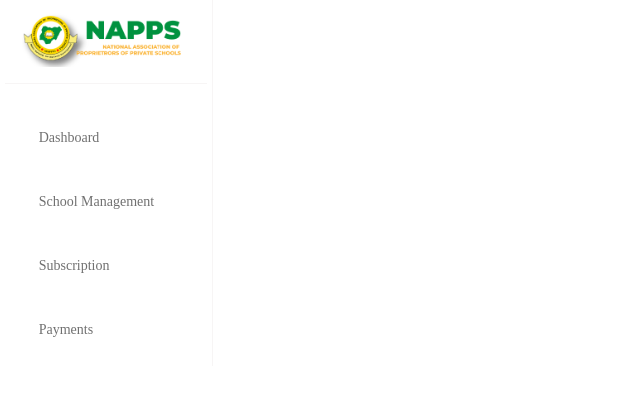
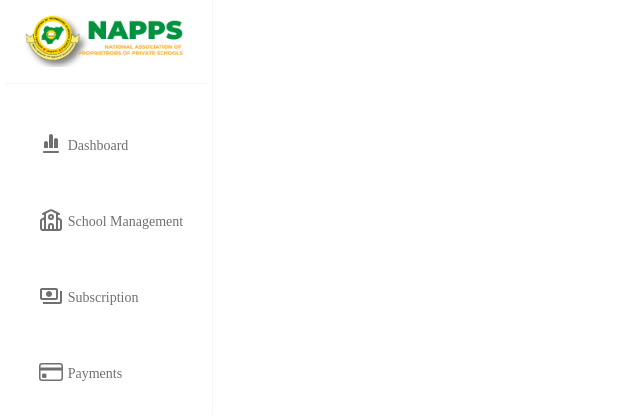
Before and after one commit to sarahnnanyelugo/napps, a React (Create React App) app: page /dashboard-layout in a window 1280 px wide. Shown: the top 420 px of the page, without its empty margins (0-640 px from the left). Built offline with nearby package versions, Linux system fonts and the light colour scheme.

Commit message:
adds wowjs

```diff
--- a/package.json
+++ b/package.json
@@ -14,6 +14,7 @@
     "react-chartjs-2": "^5.2.0",
     "react-countup": "^6.5.3",
     "react-dom": "^18.3.1",
+    "react-icons": "^5.2.1",
     "react-phone-number-input": "^3.4.3",
     "react-router-dom": "^6.10.0",
     "react-scripts": "5.0.1",
--- a/src/components/DashboardNav/DashboardNav.js
+++ b/src/components/DashboardNav/DashboardNav.js
@@ -2,6 +2,11 @@ import React from "react";
 import { Link, NavLink } from "react-router-dom";
 import "./dashboard-nav.scss";
 import Logo from "../../assets/images/logo.png";
+import { TiChartBar } from "react-icons/ti";
+import { LuSchool } from "react-icons/lu";
+import { BsCreditCard } from "react-icons/bs";
+import { MdOutlinePayments } from "react-icons/md";
+
 // import Icon1 from "../../assets/images/dash.svg";
 // import Icon2 from "../../assets/images/requests.svg";
 // import Icon3 from "../../assets/images/message.svg";
@@ -24,25 +29,36 @@ const DashboardNav = () => {
         <ul className="list-unstyled col-md-12 offset-md-2">
           <li>
             <NavLink to={"./admin-dashboard"} activeClassName="active">
-              {/* <img src={Icon2} width="20px" height="20px" /> */}
+              <span>
+                <TiChartBar />
+              </span>
               Dashboard
             </NavLink>
           </li>{" "}
           <li>
             <NavLink to={"./school-management"} activeClassName="active">
-              {/* <img src={Icon2} width="20px" height="20px" /> Product Requests */}
+              <span>
+                {" "}
+                <LuSchool />
+              </span>
               School Management
             </NavLink>
           </li>{" "}
           <li>
             <NavLink to={"./displayed-school"} activeClassName="active">
-              {/* <img src={Icon2} width="20px" height="20px" /> Orders */}
+              <span>
+                {" "}
+                <MdOutlinePayments />
+              </span>
               Subscription
             </NavLink>
           </li>{" "}
           <li>
             <NavLink to={"./messages"} activeClassName="active">
-              {/* <img src={Icon2} width="20px" height="20px" /> */}
+              <span>
+                {" "}
+                <BsCreditCard />
+              </span>
               Payments
             </NavLink>
           </li>{" "}
--- a/src/components/DashboardNav/dashboard-nav.scss
+++ b/src/components/DashboardNav/dashboard-nav.scss
@@ -13,9 +13,10 @@
     font-family: SoraM;
     font-size: 14px;
     width: 100% !important;
-    // line-height: 30px;
-    img {
+
+    span {
       margin-right: 5px;
+      font-size: 24px;
     }
   }
   .active {
@@ -33,30 +34,7 @@
     margin-top: 40px;
   }
 }
-.seller-div {
-  height: 300px;
-  background: #141212;
-  border: 1px solid #707070;
-  border-radius: 10px;
-  padding: 20px 40px;
-  margin-top: 280px;
-  color: #fff;
-  text-align: center;
-  button {
-    background: #fff;
-    border: solid 1px #ff3c2b;
-    font-size: 14px;
-    border-radius: 40px;
-    padding: 5px 20px;
-    font-family: SoraM;
-    color: #ff3c2b;
-    margin-top: 30px;
-    &:hover {
-      background: #ff3c2b;
-      color: #fff;
-    }
-  }
-}
+
 // .dashboard-nav li :hover {
 //   background: red;
 //   padding: 18px 60px 15px 10px;
```
